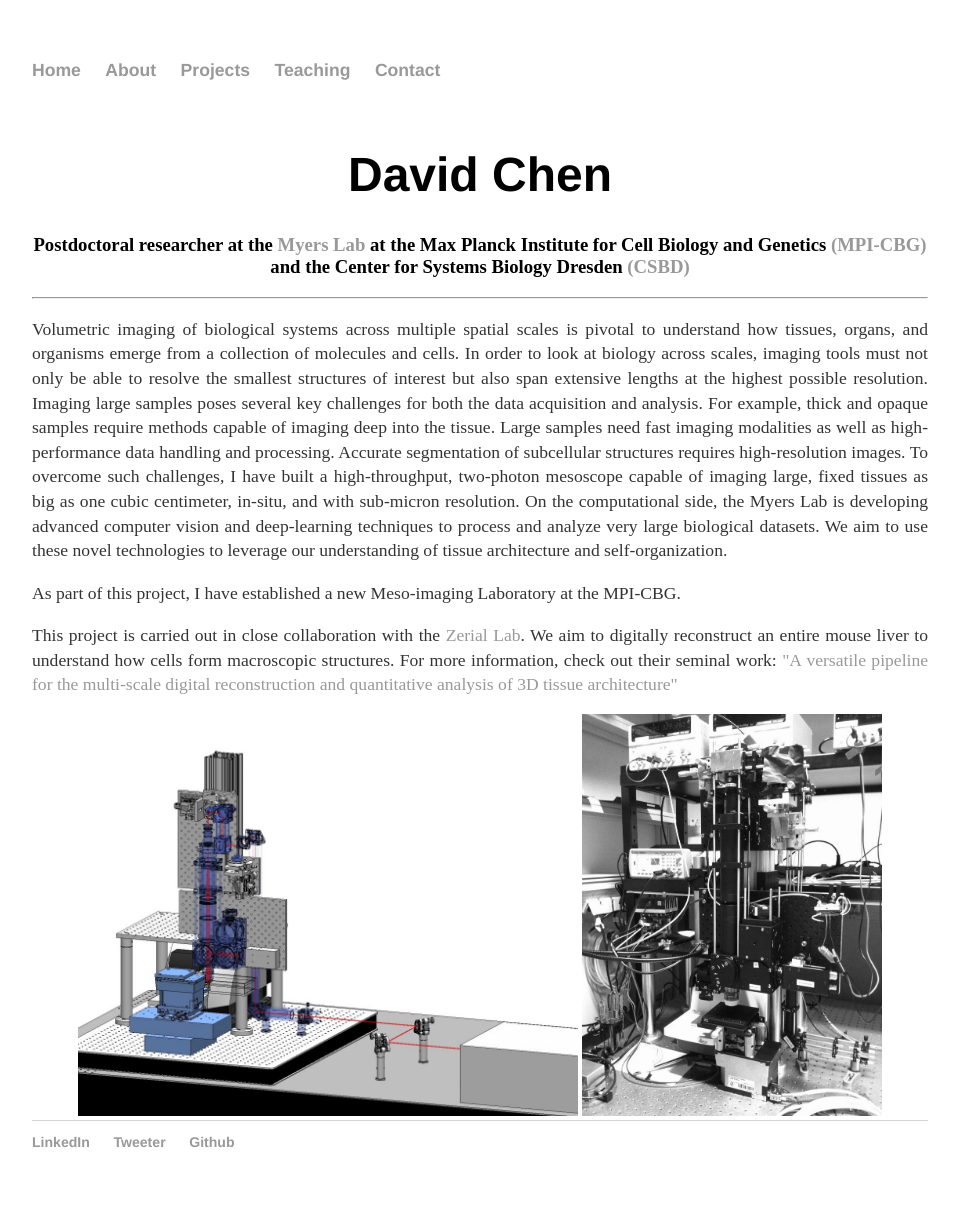
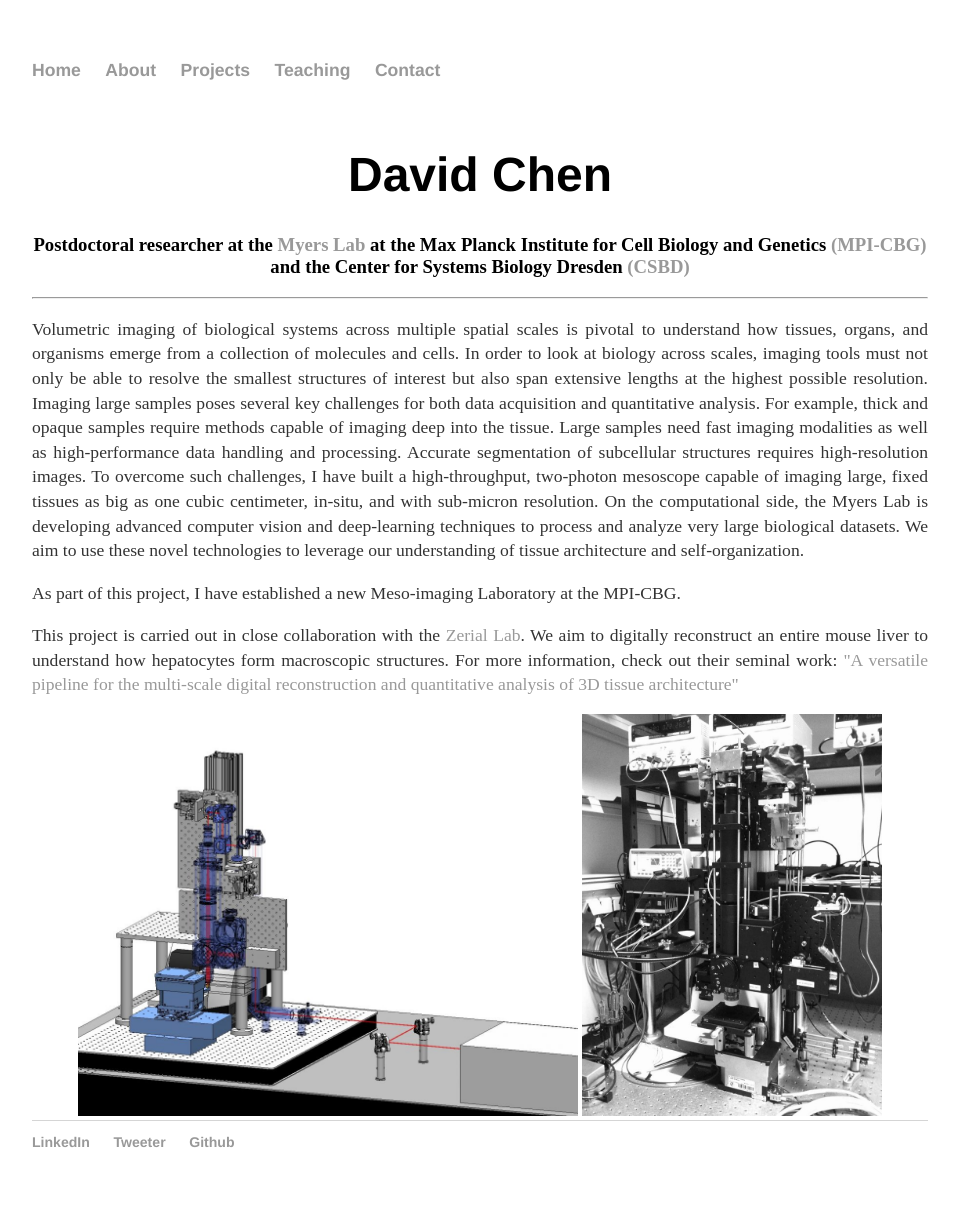
Before and after one commit to davidchenlee/davidchenlee.github.io, a Jekyll site: the page built from index.html, in a window 1280 px wide. Shown: the whole page, without its empty margins (160-1119 px from the left). Built offline with Jekyll 4.4.1, drawn with Linux system fonts in a browser that asks for light colours.

Commit message:
update project description

```diff
--- a/index.html
+++ b/index.html
@@ -10,12 +10,12 @@
 </center>
 
 <hr>
-<p style="text-align:justify">Volumetric imaging of biological systems across multiple spatial scales is pivotal to understand how tissues, organs, and organisms emerge from a collection of molecules and cells. In order to look at biology across scales, imaging tools must not only be able to resolve the smallest structures of interest but also span extensive lengths at the highest possible resolution. Imaging large samples poses several key challenges for both the data acquisition and analysis. For example, thick and opaque samples require methods capable of imaging deep into the tissue. Large samples need fast imaging modalities as well as high-performance data handling and processing. Accurate segmentation of subcellular structures requires high-resolution images. To overcome such challenges, I have built a high-throughput, two-photon mesoscope capable of imaging large, fixed tissues as big as one cubic centimeter, in-situ, and with sub-micron resolution. On the computational side, the Myers Lab is developing advanced computer vision and deep-learning techniques to process and analyze very large biological datasets. We aim to use these novel technologies to leverage our understanding of tissue architecture and self-organization.</p>
+<p style="text-align:justify">Volumetric imaging of biological systems across multiple spatial scales is pivotal to understand how tissues, organs, and organisms emerge from a collection of molecules and cells. In order to look at biology across scales, imaging tools must not only be able to resolve the smallest structures of interest but also span extensive lengths at the highest possible resolution. Imaging large samples poses several key challenges for both data acquisition and quantitative analysis. For example, thick and opaque samples require methods capable of imaging deep into the tissue. Large samples need fast imaging modalities as well as high-performance data handling and processing. Accurate segmentation of subcellular structures requires high-resolution images. To overcome such challenges, I have built a high-throughput, two-photon mesoscope capable of imaging large, fixed tissues as big as one cubic centimeter, in-situ, and with sub-micron resolution. On the computational side, the Myers Lab is developing advanced computer vision and deep-learning techniques to process and analyze very large biological datasets. We aim to use these novel technologies to leverage our understanding of tissue architecture and self-organization.</p>
 
 <p style="text-align:justify"> As part of this project, I have established a new Meso-imaging Laboratory at the MPI-CBG.</p>
 
 <p style="text-align:justify">
-This project is carried out in close collaboration with the <a href="http://zerial.mpi-cbg.de/">Zerial Lab</a>. We aim to digitally reconstruct an entire mouse liver to understand how cells form macroscopic structures. For more information, check out their seminal work: <a href="https://elifesciences.org/articles/11214">"A versatile pipeline for the multi-scale digital reconstruction and quantitative analysis of 3D tissue architecture"</a>
+This project is carried out in close collaboration with the <a href="http://zerial.mpi-cbg.de/">Zerial Lab</a>. We aim to digitally reconstruct an entire mouse liver to understand how hepatocytes form macroscopic structures. For more information, check out their seminal work: <a href="https://elifesciences.org/articles/11214">"A versatile pipeline for the multi-scale digital reconstruction and quantitative analysis of 3D tissue architecture"</a>
  </p>
 
 	<center>
```
